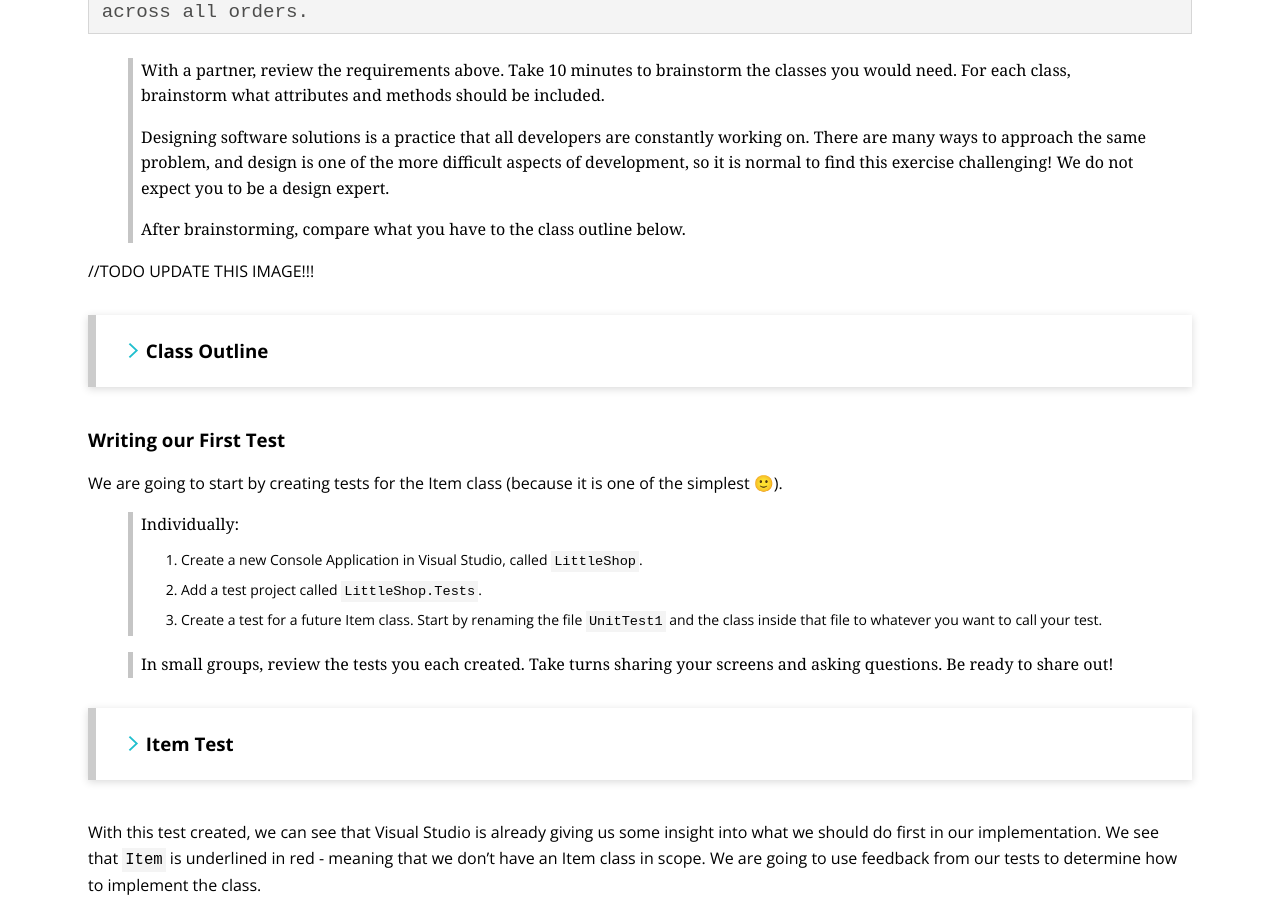
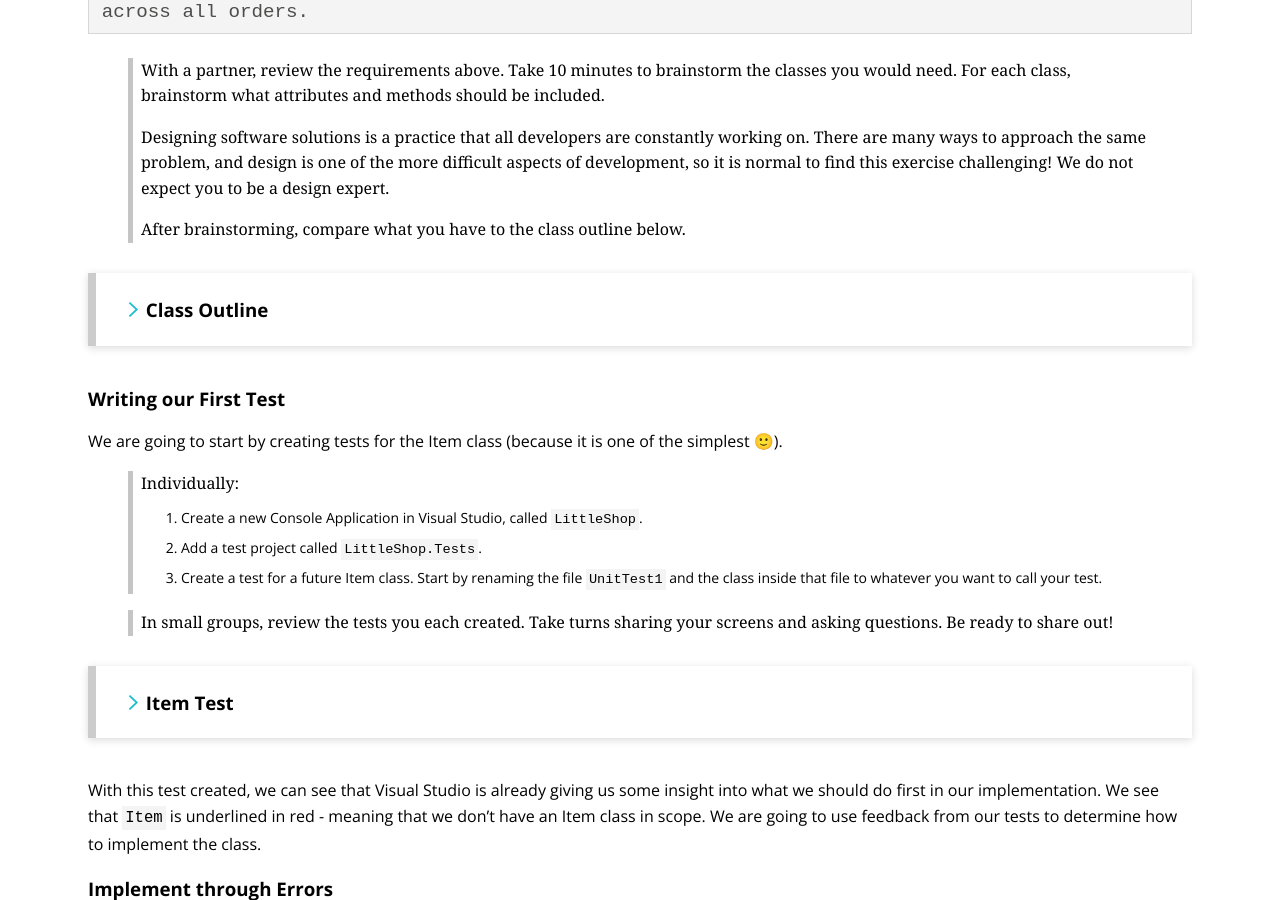
Before and after one commit to turingschool/launch-curriculum, a Jekyll site: the page built from module2/lessons/Week2/TDD.md, in a window 1280 px wide and 900 px high, scrolled down 2605 px. Built offline with Jekyll 4.4.1, drawn with Linux system fonts in a browser that asks for light colours; nearby versions of some CDN libraries; comment, search, counter and statistics services are not loaded.

Commit message:
Remove comment

```diff
--- a/module2/lessons/Week2/TDD.md
+++ b/module2/lessons/Week2/TDD.md
@@ -77,8 +77,6 @@ Finally, I need a way to keep track of all of my orders and calculate the total
 <aside class="instructor-notes">
     <p><strong>Instructor Note</strong><br>Prompt students to start looking at the class outline after 10 minutes - they do not need to brainstorm a full solution.</p>
 </aside>
-
-//TODO UPDATE THIS IMAGE!!!
 
 <section class="answer" markdown="1">
 <h3>Class Outline</h3>
```
